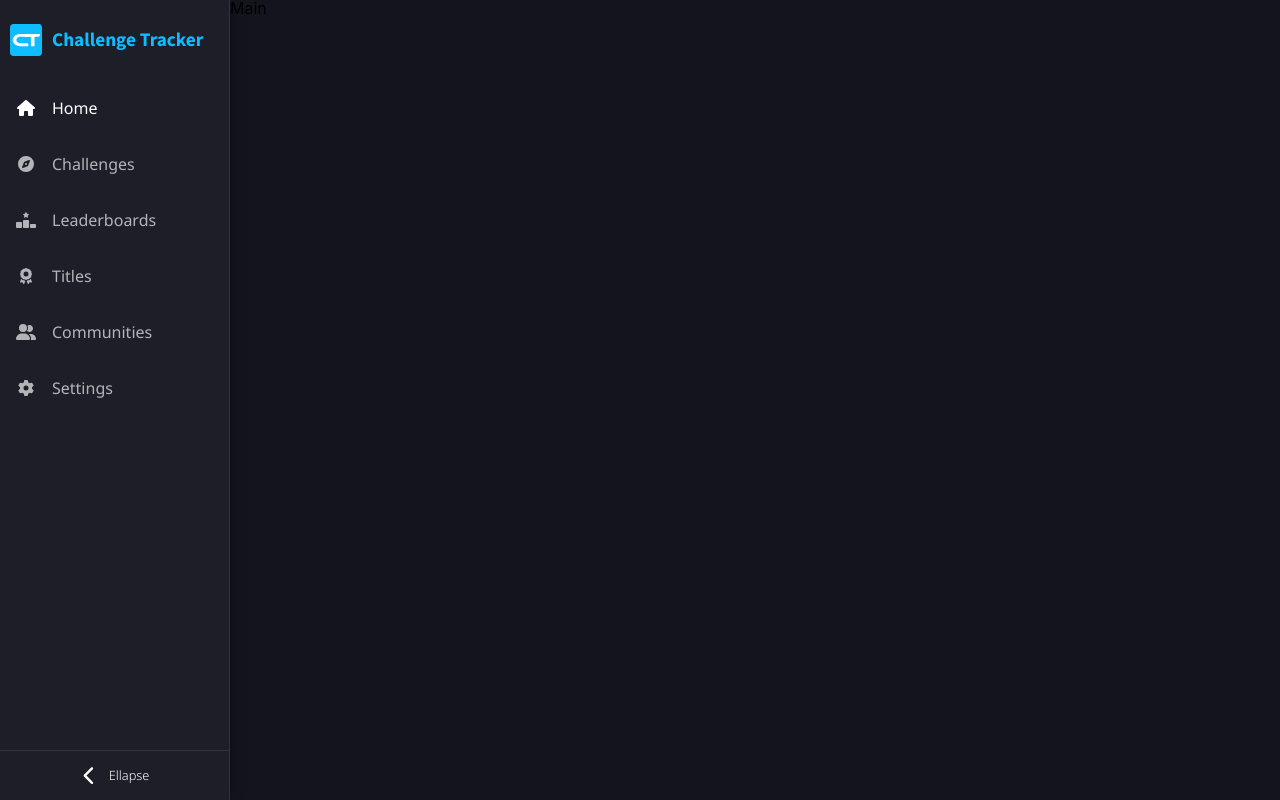
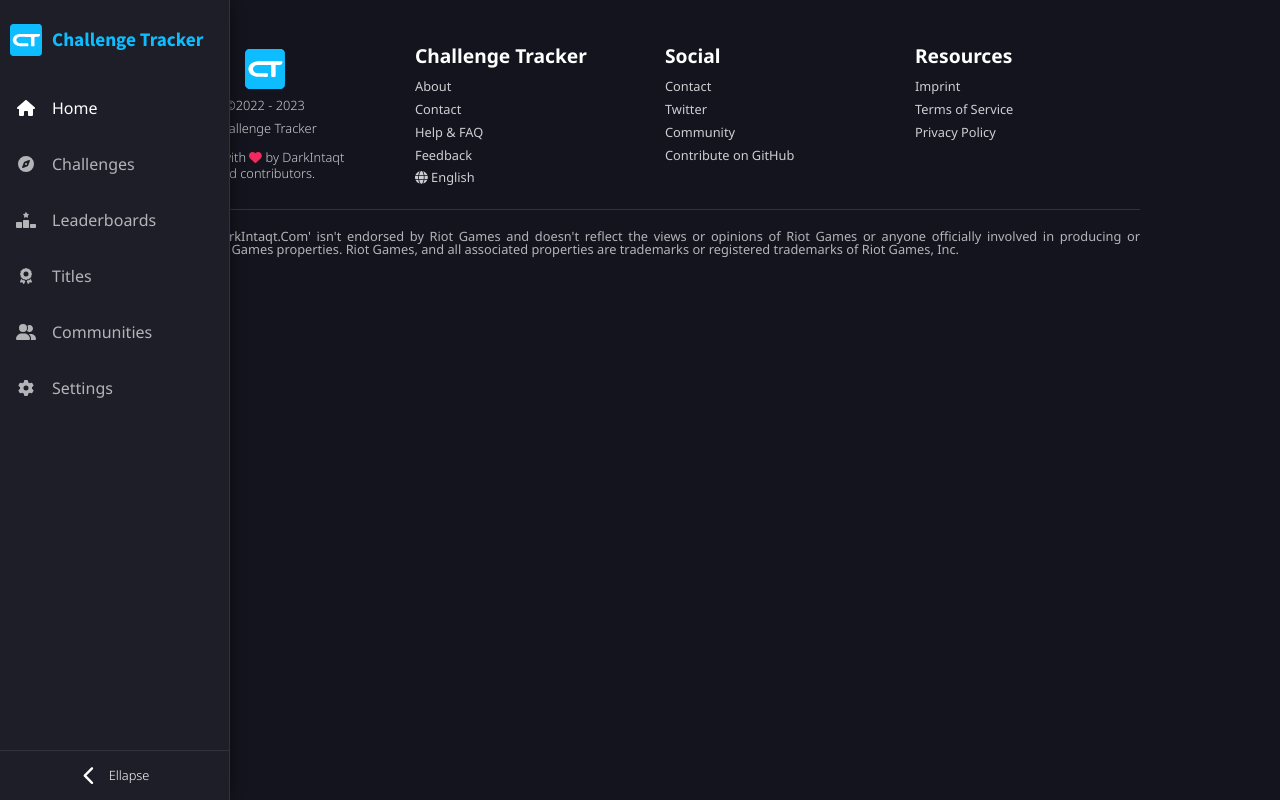
Before and after one commit to DarkIntaqt/challenges, a Next.js app: page / in a window 1280 px wide. Built offline with nearby package versions, Linux system fonts and the light colour scheme.

Commit message:
added sidebar and footer

```diff
--- a/app/globals.scss
+++ b/app/globals.scss
@@ -58,7 +58,6 @@
 h4,
 h5,
 h6 {
-  font-size: $textSize;
   color: $light2;
   font-family: var(--Noto), var(--NotoJP), var(--NotoKR);
 }
--- a/app/layout.tsx
+++ b/app/layout.tsx
@@ -1,7 +1,11 @@
 import "./globals.scss";
 import { ReactNode } from "react";
 import { Noto_Sans, Noto_Sans_JP, Noto_Sans_KR, Source_Sans_Pro } from "next/font/google";
+
+import css from "challenges/styles/ParentLayout.module.scss";
+
 import Sidebar from "challenges/ui/Sidebar";
+import Footer from "challenges/ui/Footer";
 
 const Noto = Noto_Sans({
   weight: ["300", "400", "700"],
@@ -45,17 +49,19 @@
 
       <body className={[Noto.variable, NotoJP.variable, NotoKR.variable, Source.variable].join(" ")}>
 
-        <section style={{
-          width: "100vw",
-          minHeight: "100vh",
-          position: "relative",
-          display: "flex",
-          alignItems: "stretch"
-        }}>
+        <section className={css.section}>
 
-          <Sidebar></Sidebar>
+          <Sidebar />
 
-          {children}
+          <section className={css.contentWrapper}>
+
+            <section>
+              {children}
+            </section>
+
+            <Footer />
+
+          </section>
 
         </section>
 
--- /dev/null
+++ b/styles/Footer.module.scss
@@ -0,0 +1,98 @@
+@import "/app/variables";
+
+.footer {
+   background-color: $dark0;
+   padding: 30px 20px;
+   width: 100%;
+
+   .top {
+      display: flex;
+      justify-content: space-between;
+
+      padding: 0 calc(50% - 500px);
+
+      .linkgroup {
+         display: flex;
+         flex-direction: column;
+         flex: 1 0 20%;
+         margin: 0 2.5%;
+
+
+         &.special {
+            align-items: center;
+            justify-content: center;
+
+
+            >svg {
+               height: 40px;
+               width: 40px;
+               margin-bottom: 5px;
+            }
+
+            p {
+               text-align: center;
+               font-weight: 300;
+               color: $light2;
+               font-size: .8rem;
+               margin: 5px 0;
+
+               svg {
+
+                  color: #f0295e;
+               }
+
+               &:hover svg {
+                  animation-name: pulse;
+                  animation-duration: 1s;
+                  animation-iteration-count: infinite;
+               }
+
+               a {
+                  font-weight: 300;
+                  color: $light2;
+
+                  &:hover {
+                     text-decoration: underline;
+                  }
+               }
+            }
+
+         }
+
+         p {
+            font-weight: 700;
+            font-size: 1.2rem;
+            color: $light0;
+            margin-bottom: 10px;
+         }
+
+         >a {
+            color: $light2;
+            font-size: .8rem;
+            margin: 5px 0;
+
+            &:hover {
+               text-decoration: underline;
+            }
+         }
+      }
+   }
+
+   .bot {
+      margin: 20px calc(50% - 500px) 0;
+      padding: 20px 0 0;
+      border-top: 1px solid $dark3;
+
+      p {
+         text-align: justify;
+         font-size: .8rem;
+         color: $light3;
+      }
+   }
+}
+
+@keyframes pulse {
+   10% {
+      transform: scale(1.1)
+   }
+}
--- /dev/null
+++ b/styles/ParentLayout.module.scss
@@ -0,0 +1,30 @@
+@import '/app/variables';
+
+.wrapper {
+   width: 100vw;
+   min-height: 100vh;
+
+   background: $dark1;
+   display: flex;
+   position: relative;
+   align-items: stretch;
+
+   .contentWrapper {
+
+      flex: 1;
+      background: $dark0;
+      min-height: 100vh;
+
+      display: flex;
+      flex-direction: column;
+      position: relative;
+
+      >section {
+
+         position: relative;
+         min-height: 100vh;
+         flex: 1;
+
+      }
+   }
+}
--- /dev/null
+++ b/ui/Footer.tsx
@@ -0,0 +1,77 @@
+import Link from "next/link";
+import css from "challenges/styles/Footer.module.scss";
+
+import Logo from "challenges/assets/logo.svg";
+import { faGlobe, faHeart } from "@fortawesome/free-solid-svg-icons";
+import { FontAwesomeIcon } from "@fortawesome/react-fontawesome";
+
+/**
+ * Footer showing multiple important links
+ * @returns Component
+ */
+export default function Footer() {
+   return <div className={css.footer}>
+
+      <div className={css.top}>
+
+         <div className={`${css.linkgroup} ${css.special}`}>
+
+            <Logo />
+            <p>&copy;2022 - 2023</p>
+            <p>Challenge Tracker</p>
+
+            <p style={{
+               marginTop: "10px",
+               lineHeight: "1rem"
+            }}>Made with <FontAwesomeIcon
+                  icon={faHeart}
+               /> by <Link href="https://darkintaqt.com" target="_blank">DarkIntaqt</Link>
+               <br />
+               and <Link href="/social/about#thanks" prefetch={false}>contributors</Link>.
+            </p>
+
+         </div>
+
+         <div className={css.linkgroup}>
+            <p>Challenge Tracker</p>
+
+            <Link href="/social/about" prefetch={false}>About</Link>
+            <Link href="/social/contact" prefetch={false}>Contact</Link>
+            <Link href="/social/faq" prefetch={false}>Help & FAQ</Link>
+            <Link href="/social/feedback" prefetch={false}>Feedback</Link>
+            <Link href="/settings" prefetch={false}>
+               <FontAwesomeIcon
+                  icon={faGlobe}
+               /> English
+            </Link>
+         </div>
+
+         <div className={css.linkgroup}>
+            <p>Social</p>
+
+            <Link href="/social/contact" prefetch={false}>Contact</Link>
+            <Link href="https://twitter.com/darkintaqt" target="_blank">Twitter</Link>
+            <Link href="/communities" prefetch={false}>Community</Link>
+            <Link href="https://github.com/DarkIntaqt/challenges" target="_blank">Contribute on GitHub</Link>
+         </div>
+
+         <div className={css.linkgroup}>
+            <p>Resources</p>
+
+            <Link href="/social/imprint" prefetch={false}>Imprint</Link>
+            <Link href="/social/tos" prefetch={false}>Terms of Service</Link>
+            <Link href="/social/privacy" prefetch={false}>Privacy Policy</Link>
+         </div>
+
+      </div>
+
+      <div className={css.bot}>
+
+         <p>
+            &apos;Challenges.DarkIntaqt.Com&apos; isn&apos;t endorsed by Riot Games and doesn&apos;t reflect the views or opinions of Riot Games or anyone officially involved in producing or managing Riot Games properties. Riot Games, and all associated properties are trademarks or registered trademarks of Riot Games, Inc.
+         </p>
+
+      </div>
+
+   </div>;
+}
```
